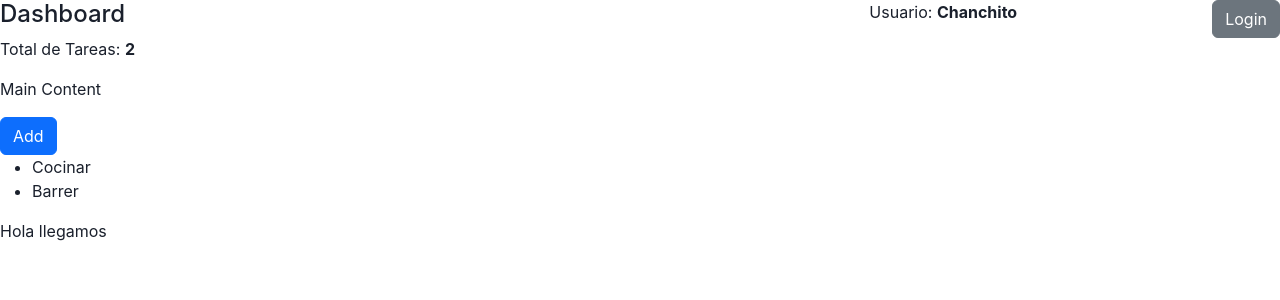
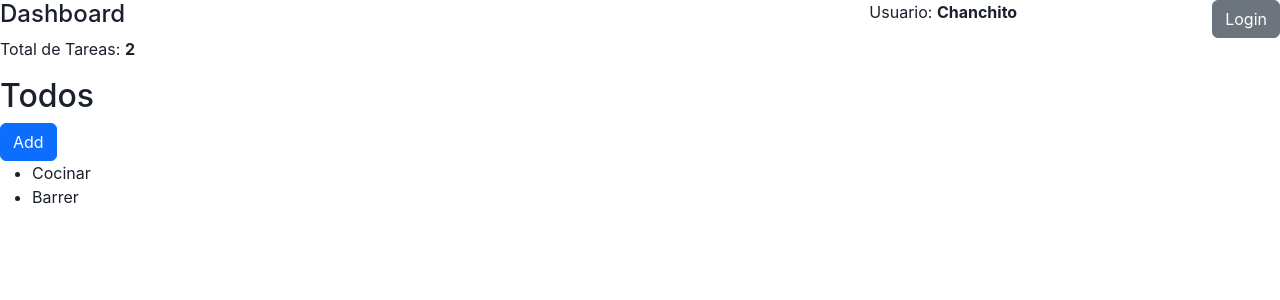
Before and after one commit to alexisMoragaa/ultimate_react_hola_mundo, a React (Vite) app: page / in a window 1280 px wide. Shown: the top 300 px of the page. Built offline with nearby package versions, Linux system fonts and the light colour scheme.

Commit message:
Ejercicio de Context. Se añade un nuevo context como ejercicio de la clase

```diff
--- a/src/components/ContextPage/MainContent.tsx
+++ b/src/components/ContextPage/MainContent.tsx
@@ -1,9 +1,11 @@
+import useTitle from "../../hooks/useTitle";
 import TodoList from "./TodoList";
 
 function MainContent() {
+  const { title } = useTitle();
   return (
     <>
-      <p>Main Content</p>
+      <h2>{title}</h2>
       <TodoList />
     </>
   );
--- a/src/components/ContextPage/TodoList.tsx
+++ b/src/components/ContextPage/TodoList.tsx
@@ -2,6 +2,7 @@ import useTodos from "../../hooks/useTodos";
 
 function TodoList() {
   const { todos, addTodo } = useTodos();
+
   return (
     <>
       <button
@@ -16,12 +17,12 @@ function TodoList() {
       >
         Add
       </button>
+
       <ul>
         {todos.map((todo) => (
           <li key={todo.id}>{todo.name}</li>
         ))}
       </ul>
-      <p>Hola llegamos</p>
     </>
   );
 }
--- /dev/null
+++ b/src/contexts/TitleContext.ts
@@ -0,0 +1,8 @@
+import { createContext } from "react";
+
+type TitleContextTipe = {
+  title: string;
+  updateTitle: (title: string) => void;
+};
+
+export default createContext<TitleContextTipe>({} as TitleContextTipe);
--- /dev/null
+++ b/src/hooks/useTitle.ts
@@ -0,0 +1,6 @@
+import { useContext } from "react";
+import TitleContext from "../contexts/TitleContext";
+
+export default function useTitle() {
+  return useContext(TitleContext);
+}
--- a/src/pages/ContextPage.tsx
+++ b/src/pages/ContextPage.tsx
@@ -1,5 +1,6 @@
 import Dashboard from "../components/ContextPage/Dashboard";
 import MainContent from "../components/ContextPage/MainContent";
+import TitleProvider from "../providers/TitleProvider";
 import TodosProvider from "../providers/TodosProvider";
 import UserProvider from "../providers/UserProvider";
 
@@ -8,8 +9,10 @@ function ContextPage() {
     <>
       <TodosProvider>
         <UserProvider>
-          <Dashboard />
-          <MainContent />
+          <TitleProvider>
+            <Dashboard />
+            <MainContent />
+          </TitleProvider>
         </UserProvider>
       </TodosProvider>
     </>
--- /dev/null
+++ b/src/providers/TitleProvider.tsx
@@ -0,0 +1,19 @@
+import { ReactNode, useState } from "react";
+import TitleContext from "../contexts/TitleContext";
+
+type Props = {
+  children: ReactNode;
+};
+
+export default function TitleProvider({ children }: Props) {
+  const [title, setTtitle] = useState("Todos");
+
+  const updateTitle = (title: string) => {
+    setTtitle(title);
+  };
+  return (
+    <TitleContext.Provider value={{ title, updateTitle }}>
+      {children}
+    </TitleContext.Provider>
+  );
+}
```
